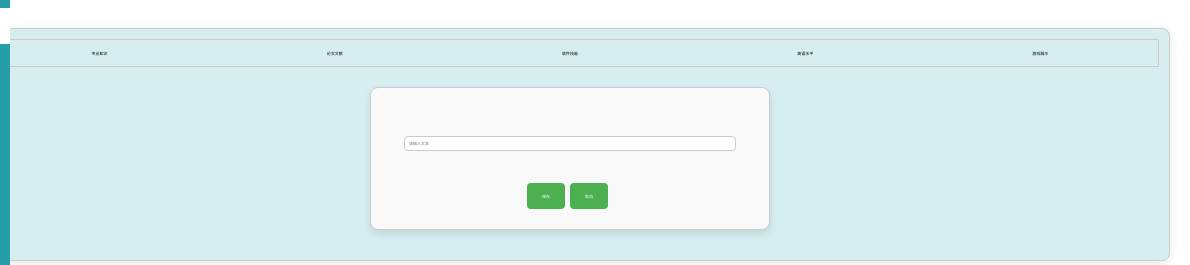
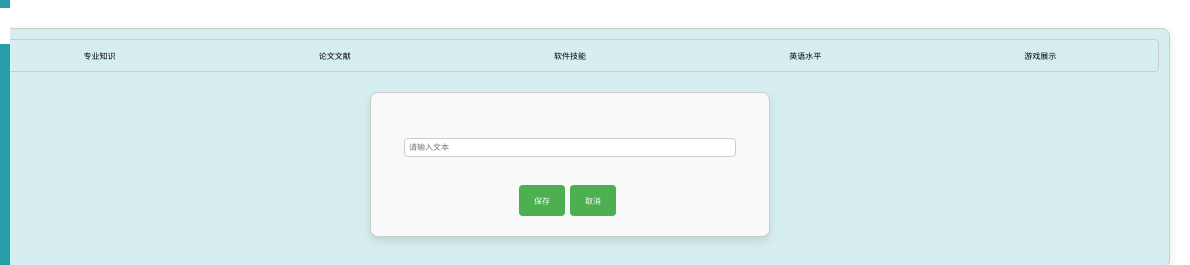
Before and after one commit to xcb157342/Myself_html, a plain HTML site: page index.html in a window 1280 px wide. Both pictures are taken after a click on the button "创建". Shown: the top 265 px of the page, 90-1280 px from the left. Drawn offline with Linux system fonts and the light colour scheme; a small style sheet from the web is missing.

Commit message:
在”main“上提交

```diff
--- a/styles.css
+++ b/styles.css
@@ -267,6 +267,7 @@ section:hover {
     /* 设置容器高度 */
     border: 1px solid #ccc;
     /* 容器边框 */
+    border-radius: 0.1rem;
 }
 
 /* 按钮样式 */
@@ -278,7 +279,7 @@ section:hover {
     color: rgb(0, 0, 0);
     /* 按钮文字颜色 */
     font-family: system-ui, -apple-system, BlinkMacSystemFont, 'Segoe UI', Roboto, Oxygen, Ubuntu, Cantarell, 'Open Sans', 'Helvetica Neue', sans-serif;
-    font-size: 0.1rem;
+    font-size: 0.2rem;
     border: none;
     /* 去除边框 */
     border-radius: 0.1rem;
@@ -323,7 +324,7 @@ section:hover {
     /* 圆角 */
     margin-bottom: 10px;
     /* 底部外边距 */
-    font-size: 0.1rem;
+    font-size: 0.2rem;
     /* 字体大小 */
 }
 
@@ -345,7 +346,7 @@ section:hover {
     /* 圆角 */
     cursor: pointer;
     /* 鼠标悬停样式 */
-    font-size: 0.1rem;
+    font-size: 0.2rem;
     /* 字体大小 */
     margin-right: 5px;
     /* 右侧外边距 */
@@ -370,7 +371,7 @@ section:hover {
     /* 内边距 */
     border-bottom: 1px solid #ccc;
     /* 底部边框 */
-    font-size: 0.1rem;
+    font-size: 0.2rem;
     /* 字体大小 */
 }
 
```
